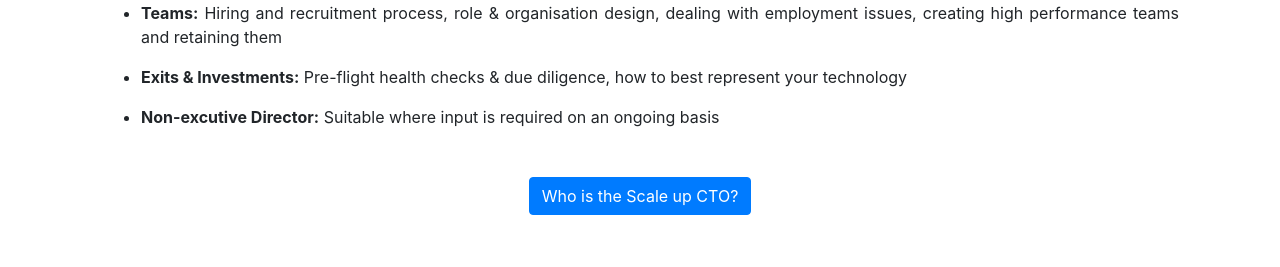
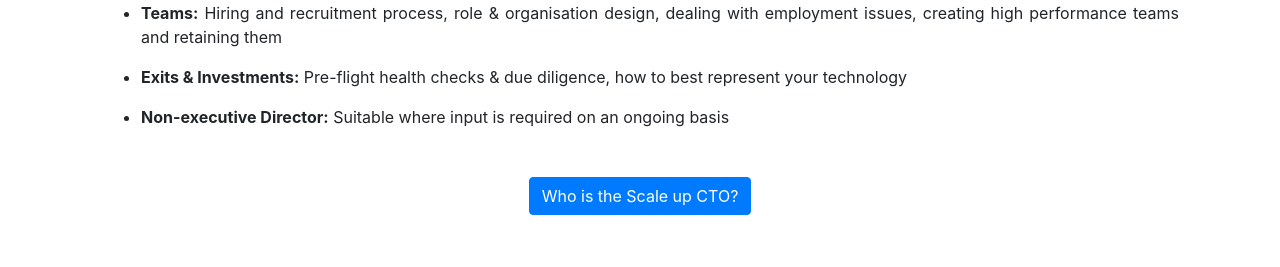
Before and after one commit to scaleupcto/scaleupcto-site, a Jekyll site: the page built from index.html, in a window 1280 px wide and 934 px high. Shown: the part 647-914 px from the top of the window. Built offline with Jekyll 4.4.1, drawn with Linux system fonts in a browser that asks for light colours; nearby versions of some CDN libraries.

Commit message:
Typo/titles

```diff
--- a/_includes/header.html
+++ b/_includes/header.html
@@ -16,7 +16,11 @@
 
 <!-- <link href="https://fonts.googleapis.com/css?family=Playfair+Display|Poppins:200,400" rel="stylesheet"> -->
 
+{% if page.title %}
 <title>Scale Up CTO | {{ page.title }}</title>
+{% else %}
+<title>Scale Up CTO | On-demand technology consultancy, strategy and non-exec resource for organisations sized 1 to 1000 people</title>
+{% endif %}
 
 
 <meta property="og:url"                content="{{site.url}}{{page.url}}" />
--- a/index.html
+++ b/index.html
@@ -16,7 +16,7 @@
         <li class="m-3"><strong>Mentoring:</strong> Support for new-in role CTOs or VP Engineering, or even for CEOs without technical founders</li>
         <li class="m-3"><strong>Teams:</strong> Hiring and recruitment process, role &amp organisation design, dealing with employment issues, creating high performance teams and retaining them</li>
         <li class="m-3"><strong>Exits &amp; Investments:</strong> Pre-flight health checks &amp; due diligence, how to best represent your technology</li>
-        <li class="m-3"><strong>Non-excutive Director:</strong> Suitable where input is required on an ongoing basis</li>
+        <li class="m-3"><strong>Non-executive Director:</strong> Suitable where input is required on an ongoing basis</li>
     </ul>
 
 
```
